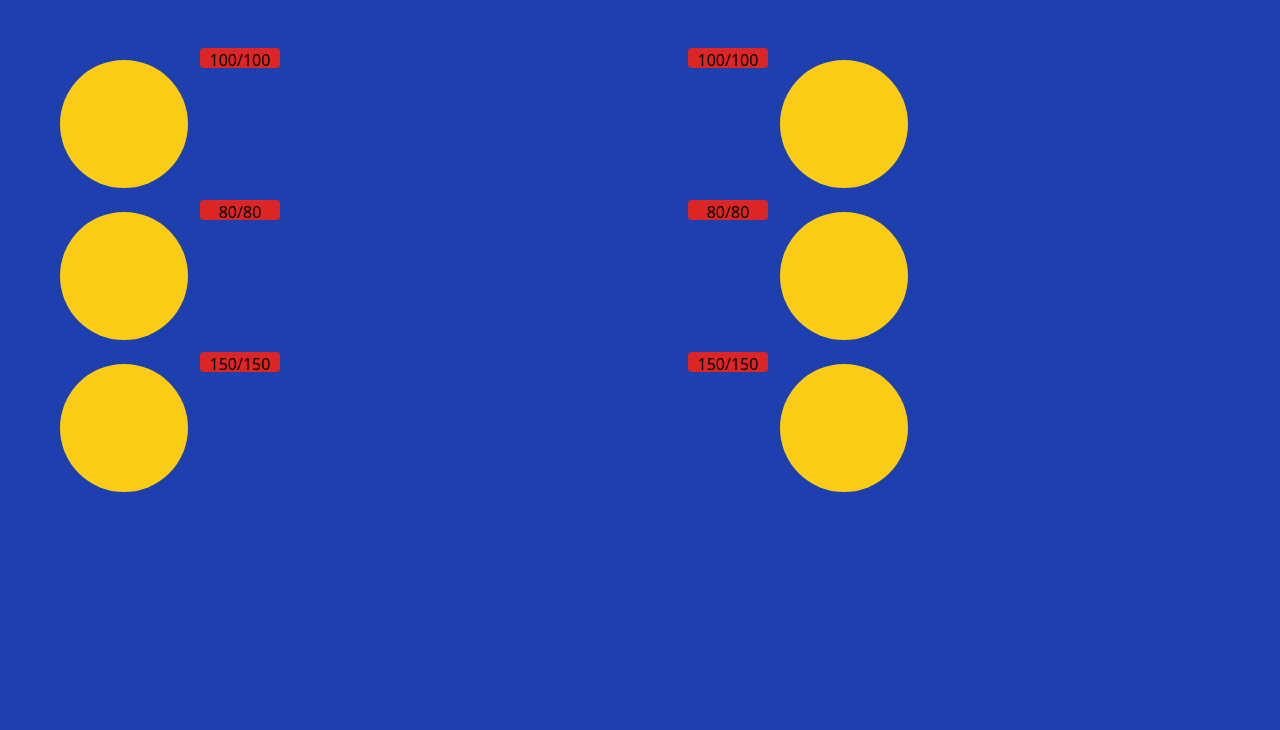
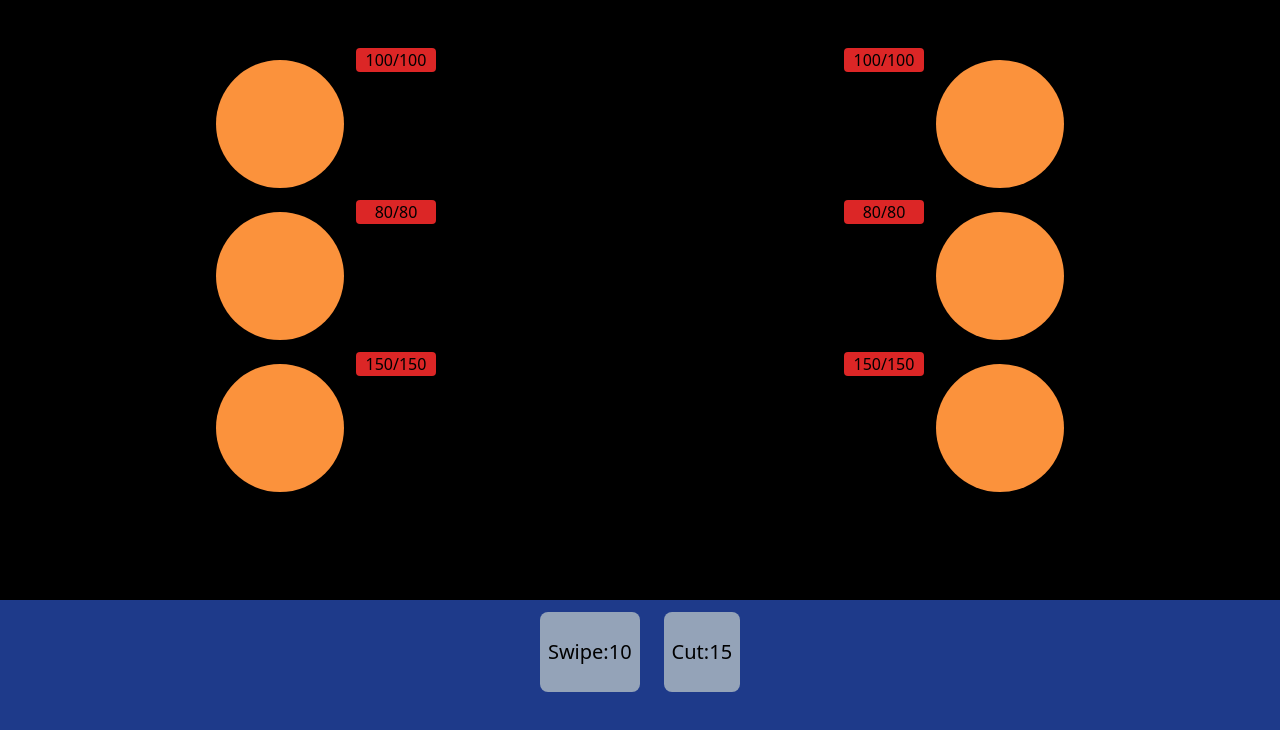
Before and after one commit to KD0S/ROTCL, a React (Create React App) app: page / in a window 1280 px wide. Shown: the top 730 px of the page. Built offline with nearby package versions, Linux system fonts and the light colour scheme.

Commit message:
fix/ui changes

```diff
--- a/src/App.js
+++ b/src/App.js
@@ -1,22 +1,30 @@
 import './index.css';
 import { PetSlot } from './components/PetSlot';
-import monsters from './constants/monsters';
+import monsters_p1 from './constants/monsters_p1';
+import monsters_p2 from './constants/monsters_p2';
 import monster from './monster';
+import { useState } from 'react';
+import { AttackScreen } from './components/AttackScreen';
 
 function App() {
 
-  let p1_monsters = monsters.map((m) => {return new monster(m.hp, m.name)})
-  //let p2_monsters =
+  const [turn, setTurn] = useState(0)
+
+  let p1_monsters = monsters_p1.map((m) => {return new monster(m.hp, m.name, m.ability, m.id, m.owner)})
+  let p2_monsters = monsters_p2.map((m) => {return new monster(m.hp, m.name, m.ability, m.id, m.owner)})
+  let all_monsters = p1_monsters.concat(p2_monsters)
 
   return (
-    <div className="bg-blue-800 h-screen w-screen flex">
-      <div className='flex-col p-12 w-1/2 h-screen'>
-        {p1_monsters.map((p1_monster) => <PetSlot orientation="r" details={p1_monster} key={p1_monster.name}></PetSlot>)}
+    <div className="bg-black h-screen w-screen flex-col">
+      <div className='flex h-3/4'>
+        <div className='flex-col p-12 w-1/2 h-full'>
+          {p1_monsters.map((p1_monster) => <PetSlot orientation="r" details={p1_monster} key={p1_monster.name}></PetSlot>)}
+        </div>
+        <div className='flex-col p-12 w-1/2 h-full'>
+          {p2_monsters.map((p2_monster) => <PetSlot orientation="l" details={p2_monster} key={p2_monster.name}></PetSlot>)}
+        </div>
       </div>
-    <div className='flex-col p-12 w-1/2 h-screen'>
-        {p1_monsters.map((p1_monster) => <PetSlot orientation="l" details={p1_monster} key={p1_monster.name}></PetSlot>)}
-    </div>
-
+        <AttackScreen all_monsters={all_monsters} turn={turn} setTurn={setTurn}></AttackScreen>
     </div>
 
   );
--- /dev/null
+++ b/src/components/AttackScreen.jsx
@@ -0,0 +1,38 @@
+import { useState } from 'react'
+
+export const AttackScreen = (props) => {
+
+    const [atkSelected, setAtkSelected] = useState(false)
+    const [selectedAbility, setSelectedAbility] = useState(null)
+
+    const atkBtnHandler = (e) => {
+        setSelectedAbility(e.target.value.split(','))
+        setAtkSelected(true)
+    }
+
+    const returnBtnHandler = () => {
+        setAtkSelected(false)
+    }
+
+    const actionHandler = (e) => {
+        props.setTurn((props.turn + 1) % props.all_monsters.length)
+
+        setAtkSelected(false)
+    }
+
+    return (
+        <div className='flex gap-6 justify-center bg-blue-900 w-screen h-1/4 p-3'>
+            {atkSelected ? <div className='flex-col justify-center'>
+                <div className='flex gap-3'>
+                    <button className='text-xl bg-slate-400 px-2 rounded-lg' onClick={returnBtnHandler}>{`⬅`}</button>
+                    <p className='text-xl'>Choose Opponent</p>
+                </div>
+                <div className='flex m-5 gap-6 justify-center'>
+                    {props.all_monsters.filter(monster => monster.owner !== props.all_monsters[props.turn].owner).map(monster =>
+                        <button className='text-xl bg-slate-400 px-2 rounded-lg' value={monster.id} onClick={actionHandler}>{`${monster.name} | ${monster.owner} : ${monster.hp}`}</button>)}
+                </div>
+            </div> : props.all_monsters[props.turn].ability.map((ability => <button value={`${ability.type},${ability.dmg}`} onClick={atkBtnHandler} className='text-xl bg-slate-400 p-2 h-20 rounded-lg'>{`${ability.name}:${ability.dmg}`}</button>))
+            }
+        </div >
+    )
+}
--- a/src/components/PetSlot.jsx
+++ b/src/components/PetSlot.jsx
@@ -1,16 +1,15 @@
-import React from 'react'
+export const PetSlot = (props) => {
 
-export const PetSlot = (props) => {
     return (
-        <div className='flex'>
+        <div className='flex justify-center'>
             {props.orientation === "r" ?
                 <div className='flex'>
-                    <div className='m-3 rounded-full h-32 w-32 bg-yellow-400'></div>
-                    <p className='h-5 w-20 rounded text-center bg-red-600'>{`${props.details.hp}/${props.details.hp}`}</p>
+                    <div className='m-3 rounded-full h-32 w-32 bg-orange-400'></div>
+                    <p className='h-6 w-20 rounded text-center bg-red-600'>{`${props.details.hp}/${props.details.hp}`}</p>
                 </div> :
                 <div className='flex'>
-                    <p className='h-5 w-20 rounded text-center bg-red-600'>{`${props.details.hp}/${props.details.hp}`}</p>
-                    <div className='m-3 rounded-full h-32 w-32 bg-yellow-400'></div>
+                    <p className='h-6 w-20 rounded text-center bg-red-600'>{`${props.details.hp}/${props.details.hp}`}</p>
+                    <div className='m-3 rounded-full h-32 w-32 bg-orange-400'></div>
                 </div>}
         </div>
     )
--- a/src/constants/monsters.js
+++ /dev/null
@@ -1,28 +0,0 @@
-const monsters = [
-    {
-        name : 'm1',
-        hp : '100',
-        ability : [{
-            name  : 'swipe',
-            dmg : '10'
-        }]
-    },
-    {
-        name : 'm2',
-        hp : '80',
-        ability : [{
-            name  : 'swipe',
-            dmg : '10'
-        }]
-    },
-    {
-        name : 'm3',
-        hp : '150',
-        ability : [{
-            name  : 'swipe',
-            dmg : '10'
-        }]
-    }
-]
-
-export default monsters
--- /dev/null
+++ b/src/constants/monsters_p1.js
@@ -0,0 +1,39 @@
+const monsters_p1 = [
+    {
+        name : 'm1',
+        hp : 100,
+        owner : 'p1',
+        ability : [{
+            name  : 'Swipe',
+            dmg : 10,
+            type : 'atk'
+        },
+        {
+            name : 'Cut',
+            dmg : 15,
+            type : 'atk'
+        }]
+    },
+    {
+        name : 'm2',
+        hp : 80,
+        owner : 'p1',
+        ability : [{
+            name  : 'Bite',
+            dmg : 10,
+            type : 'atk'
+        }]
+    },
+    {
+        name : 'm3',
+        hp : 150,
+        owner : 'p1',
+        ability : [{
+            name  : 'Heal',
+            dmg : 5,
+            type : 'spt'
+        }]
+    }
+]
+
+export default monsters_p1
--- /dev/null
+++ b/src/constants/monsters_p2.js
@@ -0,0 +1,39 @@
+const monsters_p2 = [
+    {
+        name : 'm1',
+        hp : 100,
+        owner : 'p2',
+        ability : [{
+            name  : 'Swipe',
+            dmg : 10,
+            type : 'atk'
+        },
+        {
+            name : 'Cut',
+            dmg : 15,
+            type : 'atk'
+        }]
+    },
+    {
+        name : 'm2',
+        hp : 80,
+        owner : 'p2',
+        ability : [{
+            name  : 'Bite',
+            dmg : 10,
+            type : 'atk'
+        }]
+    },
+    {
+        name : 'm3',
+        hp : 150,
+        owner : 'p2',
+        ability : [{
+            name  : 'Heal',
+            dmg : 5,
+            type : 'spt'
+        }]
+    }
+]
+
+export default monsters_p2
--- a/src/monster.js
+++ b/src/monster.js
@@ -1,5 +1,7 @@
 class monster {
-    constructor(hp, name, ability) {
+    constructor(hp, name, ability, id, owner) {
+        this.id = id;
+        this.owner = owner;
         this.name = name;
         this.hp = hp;
         this.ability = ability;
```
